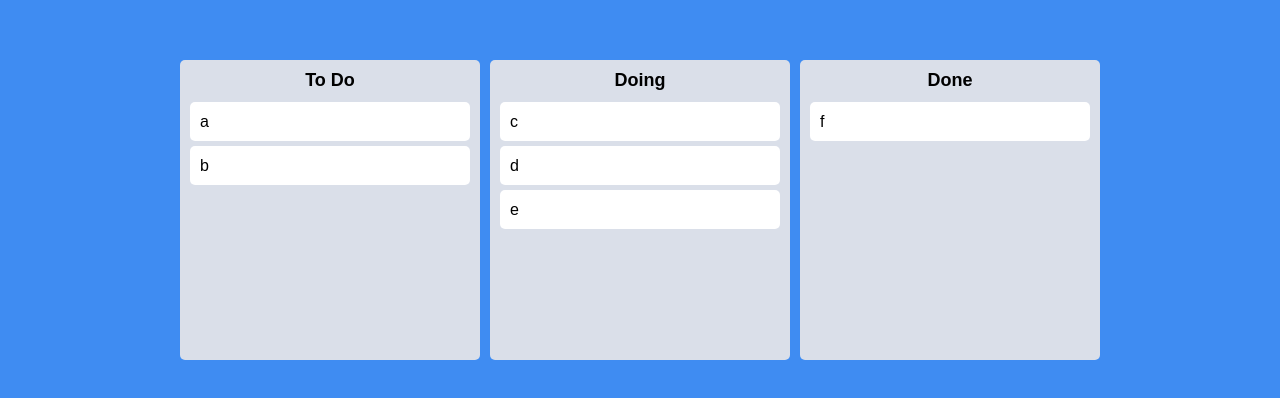
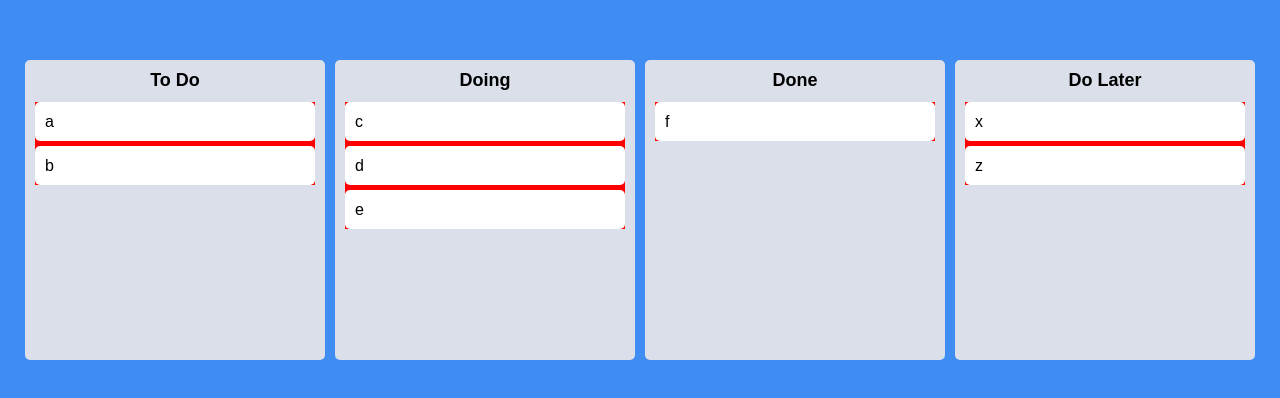
Before and after one commit to LDYWINNER/trello-clone, a React (Create React App) app in the folder trello-clone/: page / in a window 1280 px wide. Shown: the part 190-588 px from the top of the page. Built offline with nearby package versions, Linux system fonts and the light colour scheme.

Commit message:
~7.10 cross board movement

```diff
--- a/trello-clone/src/App.tsx
+++ b/trello-clone/src/App.tsx
@@ -26,6 +26,7 @@
   const onDragEnd = (info: DropResult) => {
     console.log(info);
     const { destination, draggableId, source } = info;
+    if (!destination) return;
     if (destination?.droppableId === source.droppableId) {
       // same board movement.
       setToDos((allBoards) => {
@@ -35,6 +36,20 @@
         return {
           ...allBoards,
           [source.droppableId]: boardCopy,
+        };
+      });
+    }
+    if (destination.droppableId !== source.droppableId) {
+      // cross board movement
+      setToDos((allBoards) => {
+        const sourceBoard = [...allBoards[source.droppableId]];
+        const destinationBoard = [...allBoards[destination.droppableId]];
+        sourceBoard.splice(source.index, 1);
+        destinationBoard.splice(destination?.index, 0, draggableId);
+        return {
+          ...allBoards,
+          [source.droppableId]: sourceBoard,
+          [destination.droppableId]: destinationBoard,
         };
       });
     }
--- a/trello-clone/src/atoms.tsx
+++ b/trello-clone/src/atoms.tsx
@@ -10,5 +10,6 @@
         "To Do": ["a", "b"],
         Doing: ["c", "d", "e"],
         Done: ["f"],
+        "Do Later": ["x", "z"],
     },
 });
--- a/trello-clone/src/components/Board.tsx
+++ b/trello-clone/src/components/Board.tsx
@@ -29,7 +29,11 @@
             <Title>{boardId}</Title>
             <Droppable droppableId={boardId}>
                 {(magic) => (
-                    <div ref={magic.innerRef} {...magic.droppableProps}>
+                    <div
+                        style={{ backgroundColor: "red" }}
+                        ref={magic.innerRef}
+                        {...magic.droppableProps}
+                    >
                         {toDos.map((toDo, index) => (
                             <DragabbleCard key={toDo} index={index} toDo={toDo} />
                         ))}
```
